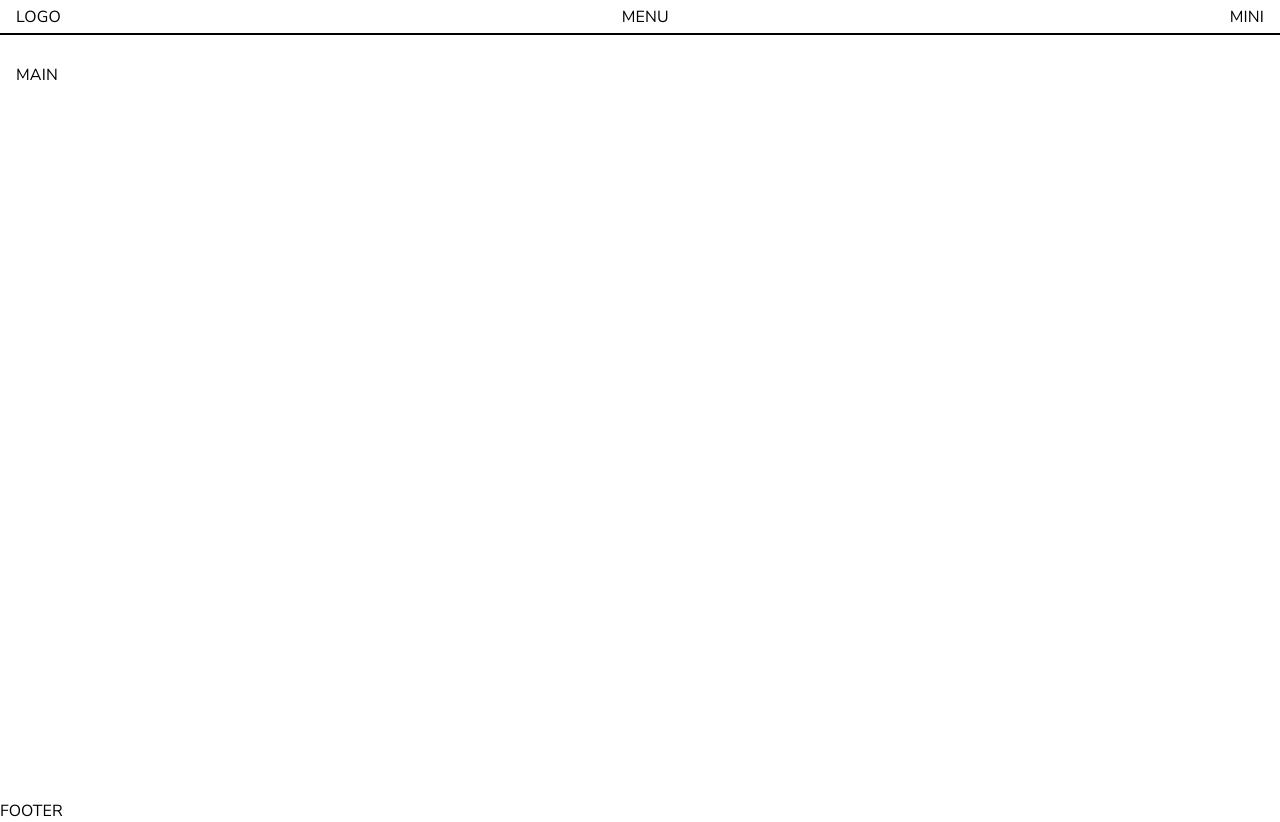
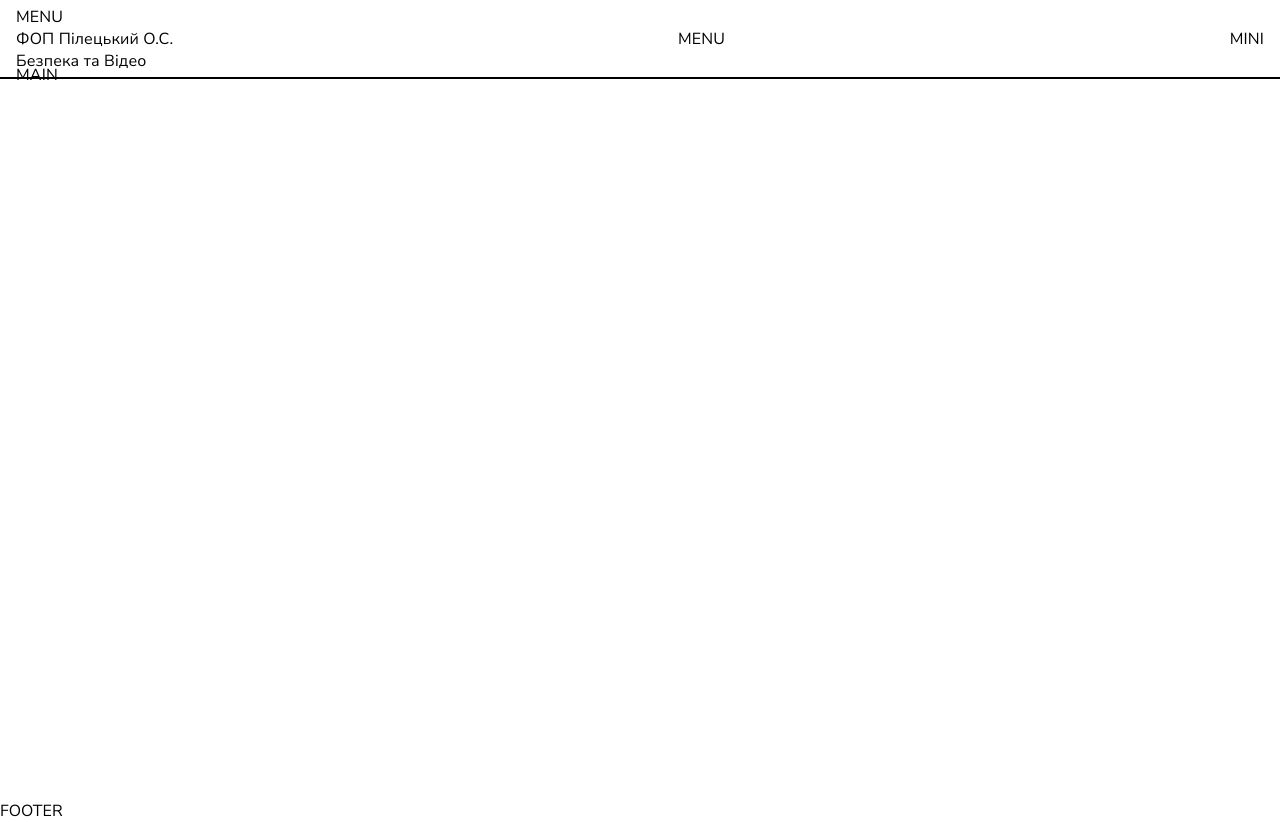
Before and after one commit to Vaygr99/AlarmVideoASP, a React (Vite) app in the folder client/: page / in a window 1280 px wide. Built offline with nearby package versions, Linux system fonts and the light colour scheme.

Commit message:
feat(client): split Logo into logical parts

```diff
--- a/client/src/components/header/logo/Logo.jsx
+++ b/client/src/components/header/logo/Logo.jsx
@@ -1,5 +1,12 @@
+import Title from "../../ui/other/title/Title.jsx";
+
 function Logo() {
-  return <div>LOGO</div>;
+  return (
+    <div>
+      <div>MENU</div>
+      <Title />
+    </div>
+  );
 }
 
 export default Logo;
```
